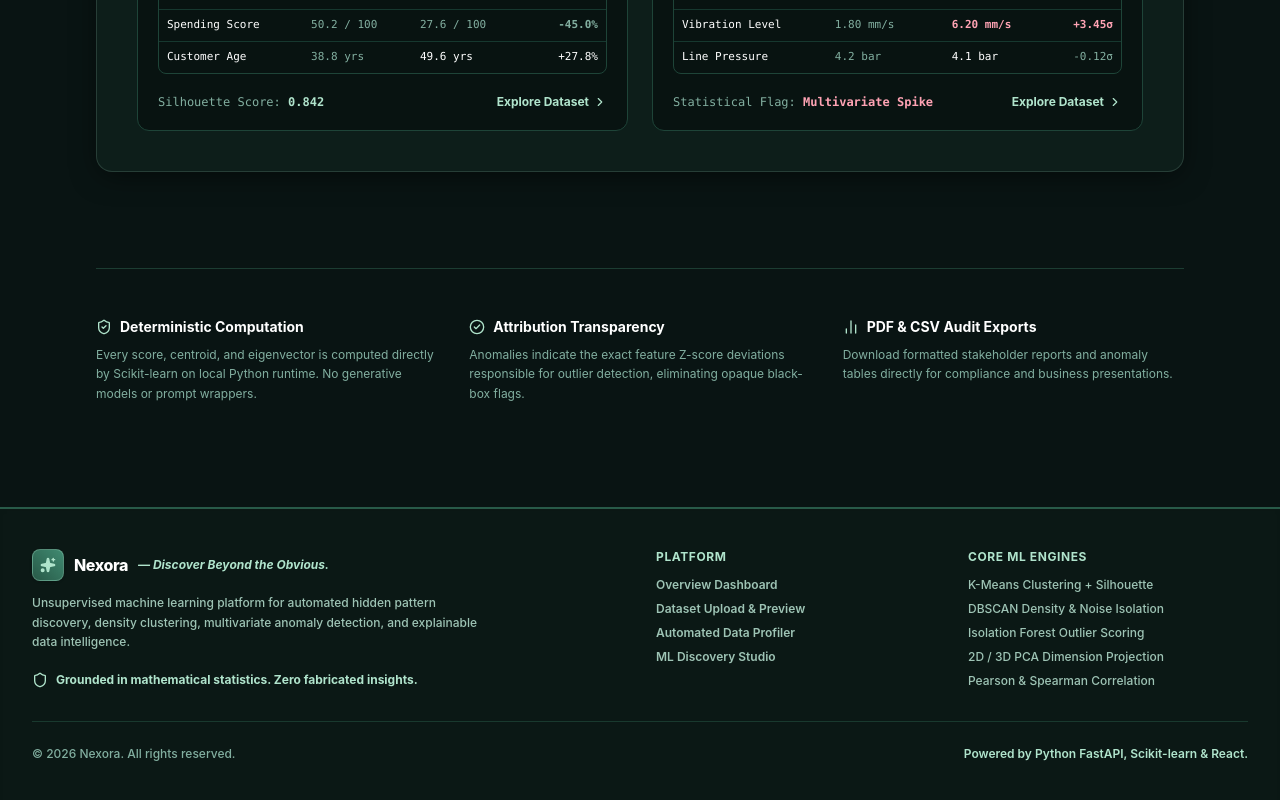
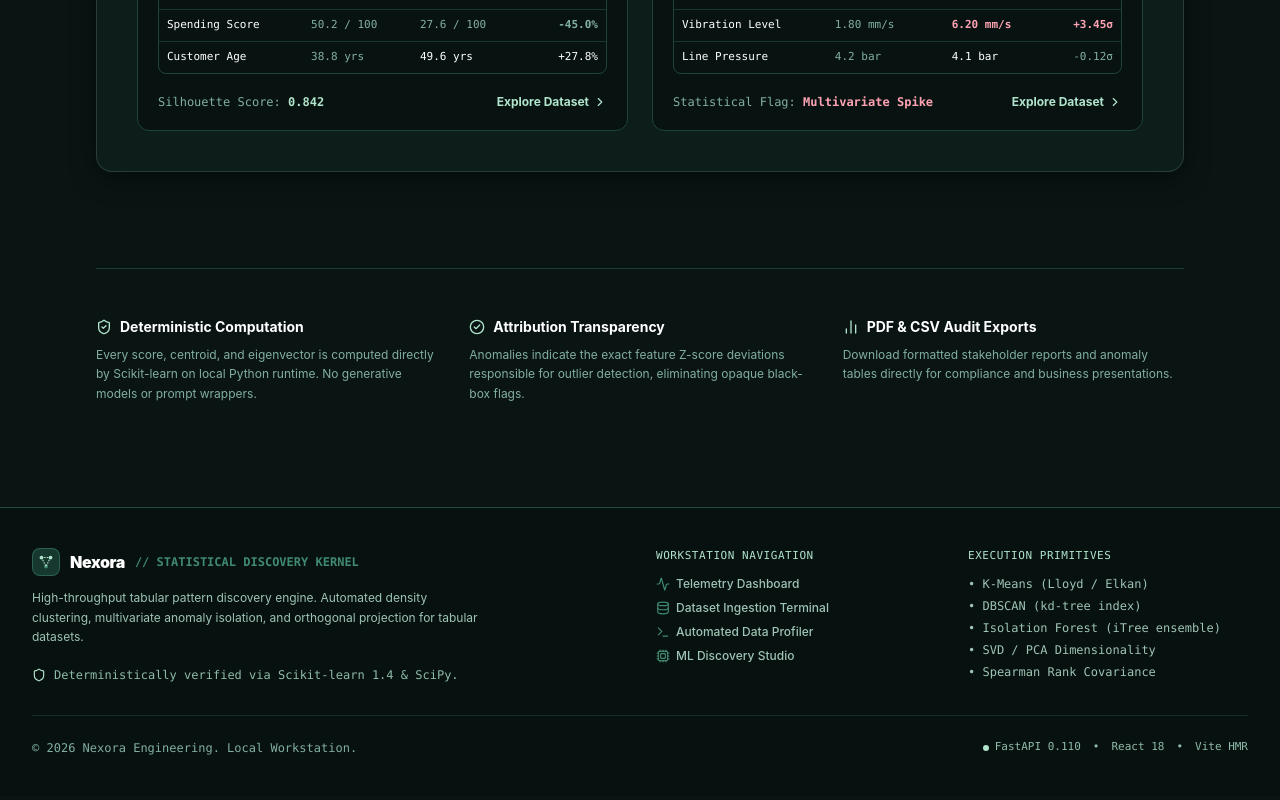
Before and after one commit to Pradipta-1/Nexora, a React (Vite) app in the folder frontend/: page / in a window 1280 px wide. Shown: the part 1861-2661 px from the top of the page. Built offline with nearby package versions, Linux system fonts and the light colour scheme; no server answers.

Commit message:
Replace generic sparkle iconography in footer with engineering primitives

```diff
--- a/frontend/src/components/common/Footer.jsx
+++ b/frontend/src/components/common/Footer.jsx
@@ -1,54 +1,64 @@
 import React from 'react';
-import { Sparkles, Shield } from 'lucide-react';
+import { Shield, Terminal, Cpu, Database, Activity } from 'lucide-react';
 
 export default function Footer({ setActiveTab }) {
   return (
-    <footer className="mt-20 border-t-2 border-[#285A48] bg-[#0B1815] text-[#82AFA0] text-sm shadow-inner">
+    <footer className="mt-20 border-t border-[#285A48]/80 bg-[#07110F] text-[#82AFA0] text-sm select-none">
       <div className="max-w-7xl mx-auto px-4 sm:px-6 lg:px-8 py-10">
         <div className="grid grid-cols-1 md:grid-cols-4 gap-8">
 
           {/* Brand info */}
           <div className="md:col-span-2 space-y-3">
             <div className="flex items-center gap-2.5">
-              <div className="w-8 h-8 rounded-lg bg-gradient-to-tr from-[#285A48] to-[#408A71] flex items-center justify-center text-[#B0E4CC] shadow-sm border border-[#B0E4CC]/30">
-                <Sparkles className="w-4 h-4 fill-current" />
+              {/* Connected Coordinate Lattice SVG */}
+              <div className="w-7 h-7 rounded-lg bg-[#16382F] flex items-center justify-center text-[#B0E4CC] border border-[#408A71]/50 p-1">
+                <svg viewBox="0 0 24 24" fill="none" className="w-full h-full">
+                  <circle cx="6" cy="6" r="2.5" fill="#B0E4CC" />
+                  <circle cx="18" cy="6" r="2.5" fill="#B0E4CC" />
+                  <circle cx="12" cy="18" r="2.5" fill="#408A71" />
+                  <path d="M6 6L18 6M6 6L12 18M18 6L12 18" stroke="#B0E4CC" strokeWidth="1.5" strokeDasharray="2 1.5" />
+                </svg>
               </div>
-              <span className="text-base font-extrabold text-white tracking-tight">Nexora</span>
-              <span className="text-xs text-[#B0E4CC] font-bold italic">— Discover Beyond the Obvious.</span>
+              <span className="text-base font-black text-white tracking-tight">Nexora</span>
+              <span className="text-xs font-mono text-[#408A71] font-semibold">// STATISTICAL DISCOVERY KERNEL</span>
             </div>
-            <p className="text-xs text-[#9EC4B5] max-w-md leading-relaxed font-medium">
-              Unsupervised machine learning platform for automated hidden pattern discovery,
-              density clustering, multivariate anomaly detection, and explainable data intelligence.
+            <p className="text-xs text-[#9EC4B5] max-w-md leading-relaxed font-normal">
+              High-throughput tabular pattern discovery engine. Automated density clustering,
+              multivariate anomaly isolation, and orthogonal projection for tabular datasets.
             </p>
-            <div className="flex items-center gap-2 text-xs text-[#B0E4CC] pt-2 font-bold">
-              <Shield className="w-4 h-4 text-[#B0E4CC]" />
-              <span>Grounded in mathematical statistics. Zero fabricated insights.</span>
+            <div className="flex items-center gap-2 text-xs text-[#8FBBA9] pt-2 font-mono">
+              <Shield className="w-3.5 h-3.5 text-[#B0E4CC]" />
+              <span>Deterministically verified via Scikit-learn 1.4 & SciPy.</span>
             </div>
           </div>
 
           {/* Platform links */}
           <div>
-            <h4 className="text-xs font-bold uppercase tracking-wider text-[#B0E4CC] mb-3">
-              Platform
+            <h4 className="text-[11px] font-mono uppercase tracking-wider text-[#B0E4CC] mb-3">
+              Workstation Navigation
             </h4>
-            <ul className="space-y-2 text-xs font-semibold">
+            <ul className="space-y-2 text-xs font-medium">
               <li>
-                <button onClick={() => setActiveTab('dashboard')} className="hover:text-white transition-colors cursor-pointer text-[#9EC4B5]">
-                  Overview Dashboard
+                <button onClick={() => setActiveTab('dashboard')} className="hover:text-white transition-colors cursor-pointer text-[#9EC4B5] flex items-center gap-1.5">
+                  <Activity className="w-3.5 h-3.5 text-[#408A71]" />
+                  Telemetry Dashboard
                 </button>
               </li>
               <li>
-                <button onClick={() => setActiveTab('upload')} className="hover:text-white transition-colors cursor-pointer text-[#9EC4B5]">
-                  Dataset Upload & Preview
+                <button onClick={() => setActiveTab('upload')} className="hover:text-white transition-colors cursor-pointer text-[#9EC4B5] flex items-center gap-1.5">
+                  <Database className="w-3.5 h-3.5 text-[#408A71]" />
+                  Dataset Ingestion Terminal
                 </button>
               </li>
               <li>
-                <button onClick={() => setActiveTab('profiler')} className="hover:text-white transition-colors cursor-pointer text-[#9EC4B5]">
+                <button onClick={() => setActiveTab('profiler')} className="hover:text-white transition-colors cursor-pointer text-[#9EC4B5] flex items-center gap-1.5">
+                  <Terminal className="w-3.5 h-3.5 text-[#408A71]" />
                   Automated Data Profiler
                 </button>
               </li>
               <li>
-                <button onClick={() => setActiveTab('studio')} className="hover:text-white transition-colors cursor-pointer text-[#9EC4B5]">
+                <button onClick={() => setActiveTab('studio')} className="hover:text-white transition-colors cursor-pointer text-[#9EC4B5] flex items-center gap-1.5">
+                  <Cpu className="w-3.5 h-3.5 text-[#408A71]" />
                   ML Discovery Studio
                 </button>
               </li>
@@ -57,24 +67,31 @@ export default function Footer({ setActiveTab }) {
 
           {/* Algorithms */}
           <div>
-            <h4 className="text-xs font-bold uppercase tracking-wider text-[#B0E4CC] mb-3">
-              Core ML Engines
+            <h4 className="text-[11px] font-mono uppercase tracking-wider text-[#B0E4CC] mb-3">
+              Execution Primitives
             </h4>
-            <ul className="space-y-2 text-xs text-[#9EC4B5] font-medium">
-              <li>K-Means Clustering + Silhouette</li>
-              <li>DBSCAN Density & Noise Isolation</li>
-              <li>Isolation Forest Outlier Scoring</li>
-              <li>2D / 3D PCA Dimension Projection</li>
-              <li>Pearson & Spearman Correlation</li>
+            <ul className="space-y-1.5 text-xs font-mono text-[#9EC4B5]">
+              <li>• K-Means (Lloyd / Elkan)</li>
+              <li>• DBSCAN (kd-tree index)</li>
+              <li>• Isolation Forest (iTree ensemble)</li>
+              <li>• SVD / PCA Dimensionality</li>
+              <li>• Spearman Rank Covariance</li>
             </ul>
           </div>
         </div>
 
-        <div className="mt-8 pt-6 border-t border-[#285A48]/50 flex flex-col sm:flex-row items-center justify-between text-xs text-[#82AFA0] gap-4 font-medium">
-          <p>© {new Date().getFullYear()} Nexora. All rights reserved.</p>
-          <p className="flex items-center gap-1 text-[#B0E4CC] font-semibold">
-            Powered by Python FastAPI, Scikit-learn & React.
-          </p>
+        <div className="mt-8 pt-6 border-t border-[#285A48]/40 flex flex-col sm:flex-row items-center justify-between text-xs text-[#82AFA0] gap-4 font-mono">
+          <p>© {new Date().getFullYear()} Nexora Engineering. Local Workstation.</p>
+          <div className="flex items-center gap-3 text-[11px] text-[#8FBBA9]">
+            <span className="flex items-center gap-1.5">
+              <span className="w-1.5 h-1.5 rounded-full bg-[#B0E4CC]"></span>
+              FastAPI 0.110
+            </span>
+            <span>•</span>
+            <span>React 18</span>
+            <span>•</span>
+            <span>Vite HMR</span>
+          </div>
         </div>
       </div>
     </footer>
```
